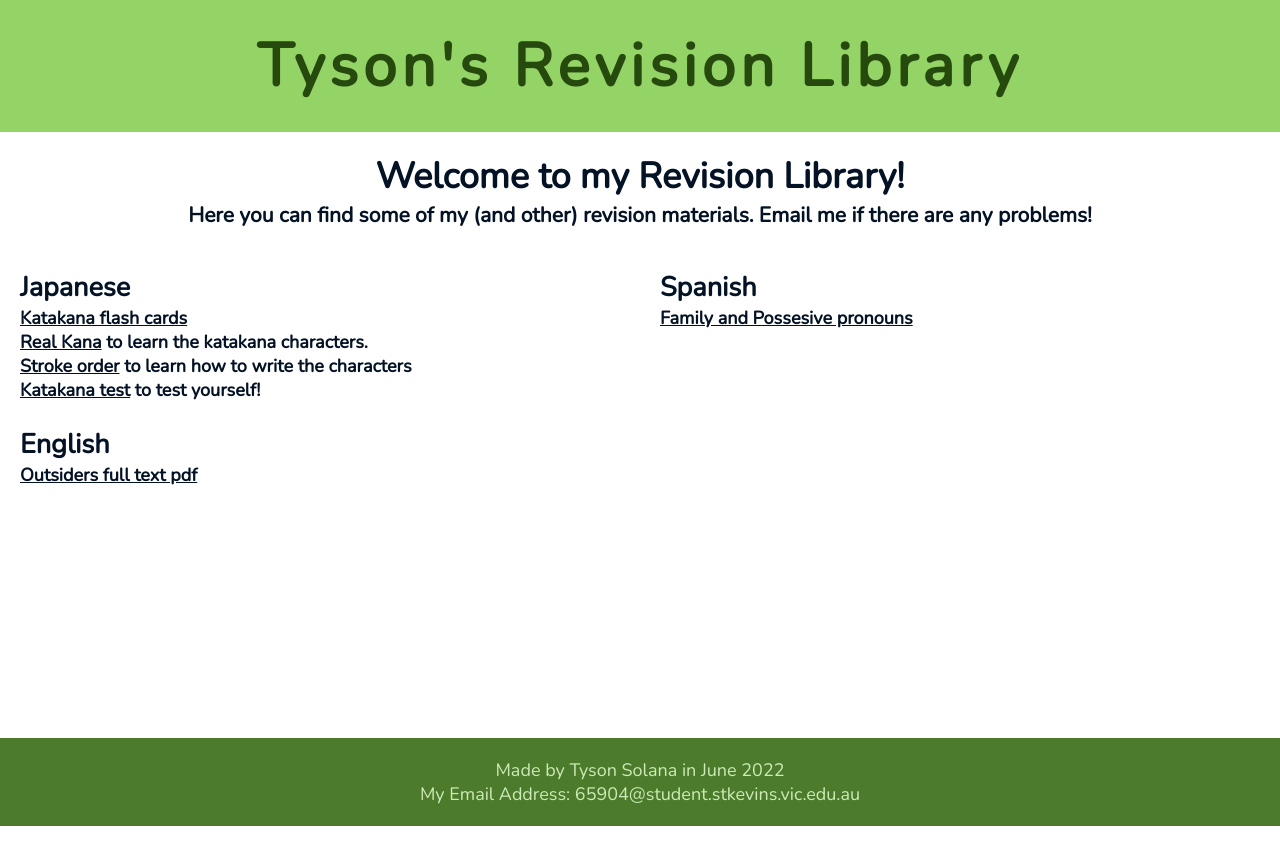
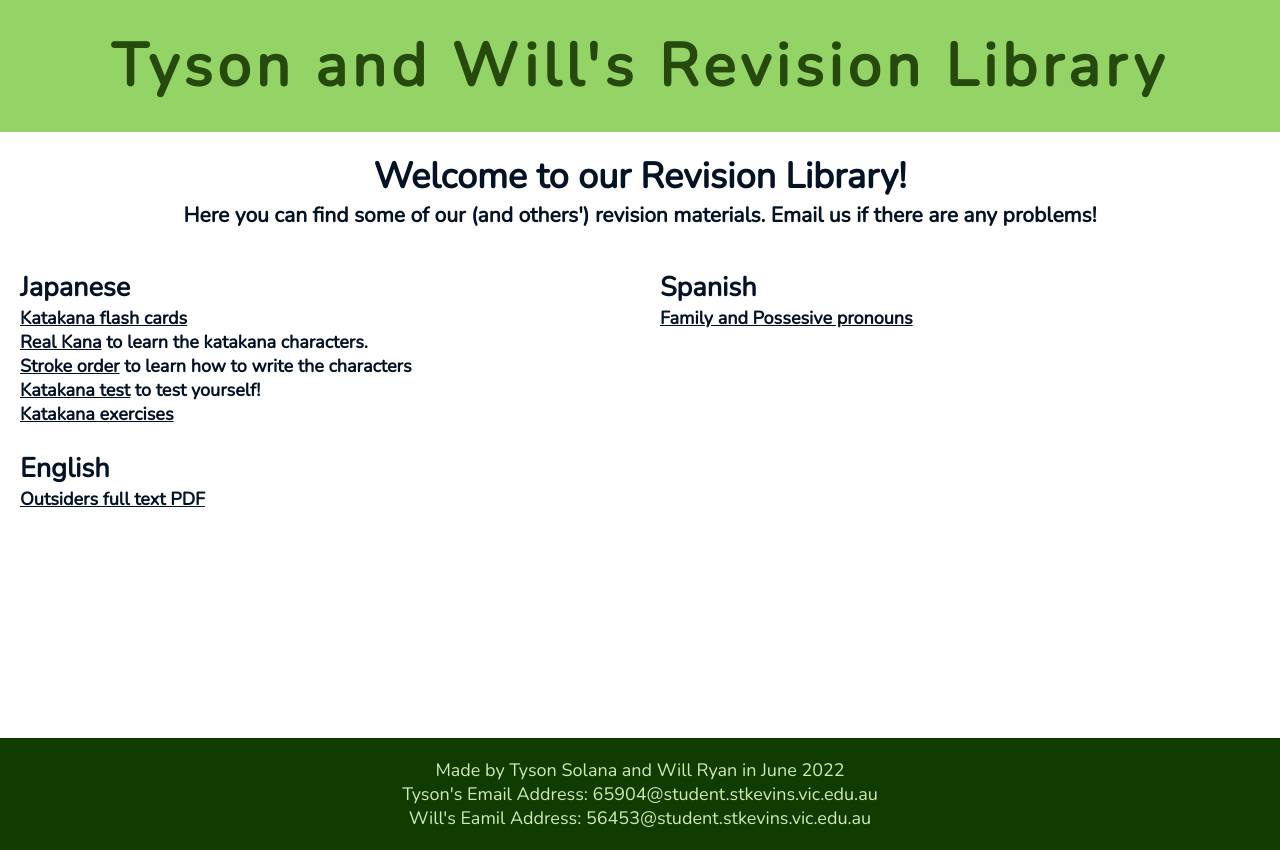
Before and after one commit to Pesky-codes/pesky-codes.github.io, a plain HTML site: page index.html in a window 1280 px wide. Before the commit the page ends 826 px from the top, so only its background shows below. Drawn offline with nearby package versions, Linux system fonts and the light colour scheme.

Commit message:
added back will

```diff
--- a/index.html
+++ b/index.html
@@ -15,7 +15,7 @@
 <div class="container">
 
 <div class="banner">
-<h1 style="text-align: center; margin: auto;">Tyson's Revision Library</h1></div>
+<h1 style="text-align: center; margin: auto;">Tyson and Will's Revision Library</h1></div>
 
 
 
@@ -23,8 +23,8 @@
 
 <div class="contenttop">
 
-<h1 style="text-align: center; padding: 0px; margin: 0px;">Welcome to my Revision Library! </h1>
-<h3 style="text-align: center; padding: 0px; margin: 0px;">Here you can find some of my (and other) revision materials. Email me if there are any problems!</h3>
+<h1 style="text-align: center; padding: 0px; margin: 0px;">Welcome to our Revision Library! </h1>
+<h3 style="text-align: center; padding: 0px; margin: 0px;">Here you can find some of our (and others') revision materials. Email us if there are any problems!</h3>
 
 </div>
 
@@ -37,14 +37,15 @@
 <a href="https://quizlet.com/707392861/katakana-flash-cards/" target="_blank">Katakana flash cards</a><br>
  <a href="https://realkana.com" target="_blank">Real Kana</a> to learn the katakana characters.<br>
 <a href="https://www.learn-japanese-adventure.com/writing-japanese-katakana.html" target="_blank">Stroke order</a> to learn how to write the characters<br>
-<a href="https://www.sporcle.com/games/CommodoreAmazing/Katakana" target="_blank">Katakana test</a> to test yourself!
+<a href="https://www.sporcle.com/games/CommodoreAmazing/Katakana" target="_blank">Katakana test</a> to test yourself! <br>
+<a href="https://docs.google.com/presentation/d/1_AVA0bSJChXwhs9h_57vbUr0lmWFBrSVQpxdhjERAzk/edit#slide=id.p" target="_blank">Katakana exercises</a><br>
 <br>
-<br>
+
 <h2 style="padding: 0px; margin: 0px;">English</h2>
 <h4 style="padding: 0px; margin: 0px;">
-<a href="https://skcportal.stkevins.vic.edu.au/send.php?id=222030" target="_blank">Outsiders full text pdf</a><br>
+<a href="https://quizlet.com/707392861/katakana-flash-cards/" target="_blank">Outsiders full text PDF</a><br>
+<br><br><br><br>
 
-</h4>
 </h4><br>
 </div>
 
@@ -60,6 +61,7 @@
 
     </div>
 
-<div class="footer" >Made by Tyson Solana in June 2022 <br> My Email Address: 65904@student.stkevins.vic.edu.au
+<div class="footer" >Made by Tyson Solana and Will Ryan in June 2022 <br> Tyson's Email Address: 65904@student.stkevins.vic.edu.au<br> Will's Eamil Address: 56453@student.stkevins.vic.edu.au</div>
+</div>
 
 </body></html>
--- a/styles3.css
+++ b/styles3.css
@@ -72,7 +72,7 @@ body{
 
 
 .footer {
-	background-color:#4c7c2b;
+	background-color:#113c00;
 	grid-row:5/6;
 	grid-column:1/3;
 	padding:20px;
```
